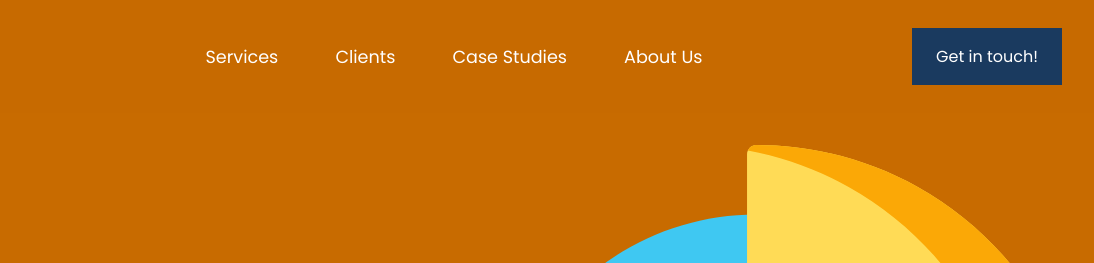
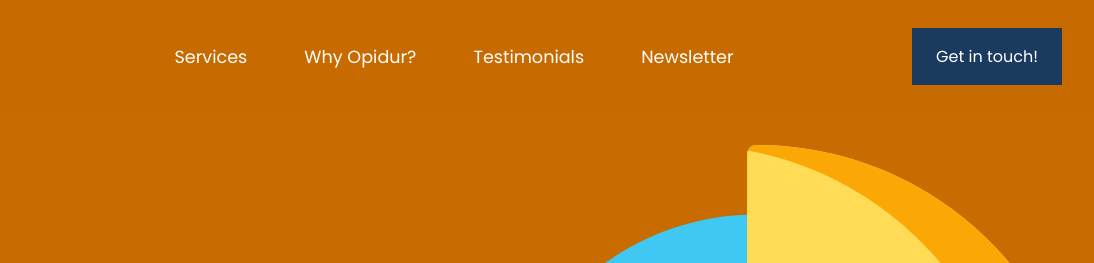
Before and after one commit to sul-devs/opidur, a plain HTML site: page index.html in a window 1280 px wide. Shown: the top 263 px of the page, 186-1280 px from the left. Drawn offline with Linux system fonts and the light colour scheme.

Commit message:
update landing page

```diff
--- a/index.html
+++ b/index.html
@@ -25,20 +25,20 @@
       Digital Marketing Agency - SEO, Content, Social Media, Emails, Ads
     </title>
   </head>
-  <body>
+  <body id="body">
     <!------------ Navigation Bar ------------>
     <nav id="navbar">
       <div class="container">
         <!-- logo -->
-        <a href="index.html" class="logo">
+        <a href="index.html#body" class="logo">
           <img src="images/opidur-logo.svg" alt="Opidur logo" />
         </a>
         <!-- nav links -->
         <ul class="nav-links">
           <li class="nav-link"><a href="#services">Services</a></li>
-          <li class="nav-link"><a href="#clients">Clients</a></li>
-          <li class="nav-link"><a href="#case-studies">Case Studies</a></li>
-          <li class="nav-link"><a href="#about">About Us</a></li>
+          <li class="nav-link"><a href="#why-choose-opidur">Why Opidur?</a></li>
+          <li class="nav-link"><a href="#testimonial">Testimonials</a></li>
+          <li class="nav-link"><a href="#footer">Newsletter</a></li>
         </ul>
         <!-- cta -->
         <a href="#contact" type="button" class="btn nav-cta">Get in touch!</a>
```
